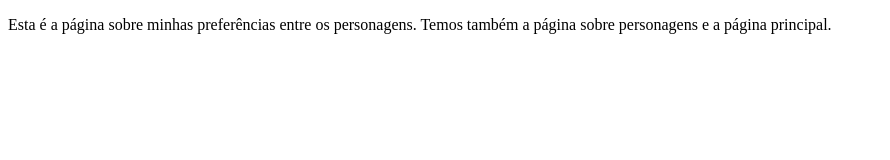
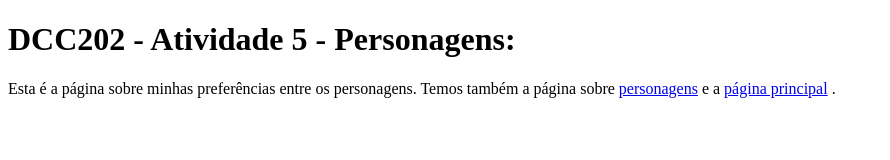
Before and after one commit to ufjf-dcc202/ufjf-dcc202-2023-3-b-atv5-matos17igor, a website: page personagens.html in a window 1280 px wide. Shown: the whole page, without its empty margins (0-890 px from the left). Drawn offline with Linux system fonts and the light colour scheme.

Commit message:
paragrafo e titulo adicionados

```diff
--- a/personagens.html
+++ b/personagens.html
@@ -3,11 +3,12 @@
 <head>
     <meta charset="UTF-8">
     <meta name="viewport" content="width=device-width, initial-scale=1.0">
-    <title>DCC202 - Atividade 5 - Preferências: Igor Rocha Matos</title>
+    <title>DDCC202 - Atividade 5 - Personagens: Igor Rocha Matos</title>
 </head>
 <body>
+    <h1>DCC202 - Atividade 5 - Personagens: </h1>
     <p>
-        Esta é a página sobre minhas preferências entre os personagens. Temos também a página sobre personagens e a página principal.
+        Esta é a página sobre minhas preferências entre os personagens. Temos também a página sobre <a href="personagens.html">personagens</a> e a <a href="index.html">página principal</a> .
     </p>
 </body>
 </html>
```
